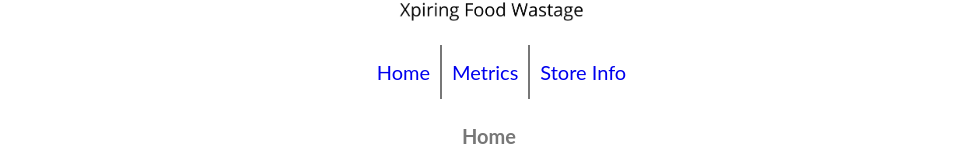
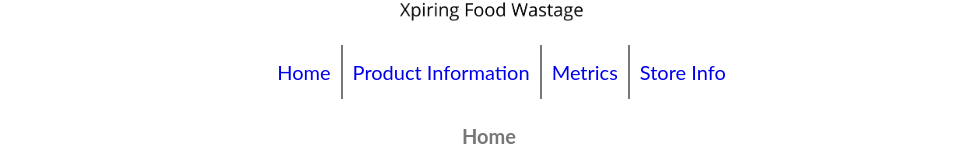
Before and after one commit to luketowell/xpire-web-application, a React (Create React App) app: page / in a window 1280 px wide. Both pictures are taken after a click on the button "SIGN IN". Shown: the part 215-364 px from the top of the page, without its empty margins (151-1129 px from the left). Built offline with nearby package versions, Linux system fonts and the light colour scheme; no server answers.

Commit message:
wired the product information page up
- added the product information page
- set up the navigation to the product information page

```diff
--- a/src/components/Navigation/NavLinks.js
+++ b/src/components/Navigation/NavLinks.js
@@ -8,6 +8,11 @@ class NavLinks extends Component {
                 <ul className="NavLinks">
                     <li>
                         <Link to="/home">Home</Link>
+                    </li>
+                    <li>
+                        <Link to="/product-information">
+                            Product Information
+                        </Link>
                     </li>
                     <li>
                         <Link to="/metrics">Metrics</Link>
--- a/src/components/Navigation/Navigation.js
+++ b/src/components/Navigation/Navigation.js
@@ -5,7 +5,7 @@ import {
     Route,
     Redirect,
 } from 'react-router-dom';
-import { Login, Home, StoreInfo, Metrics } from '../../pages';
+import { Login, Home, StoreInfo, Metrics, ItemInfo } from '../../pages';
 import { connect } from 'react-redux';
 
 class Navigation extends Component {
@@ -17,6 +17,12 @@ class Navigation extends Component {
                         <Route exact path="/">
                             <Login />
                         </Route>
+                        <PrivateRoute
+                            path="/product-information"
+                            authed={this.props.auth.userAuthed}
+                        >
+                            <ItemInfo />
+                        </PrivateRoute>
                         <PrivateRoute
                             path="/home"
                             authed={this.props.auth.userAuthed}
--- a/src/pages/index.js
+++ b/src/pages/index.js
@@ -2,3 +2,4 @@ export { default as Home } from './home';
 export { default as Login } from './login';
 export { default as Metrics } from './metrics';
 export { default as StoreInfo } from './storeInfo';
+export { default as ItemInfo } from './itemInfo';
```
